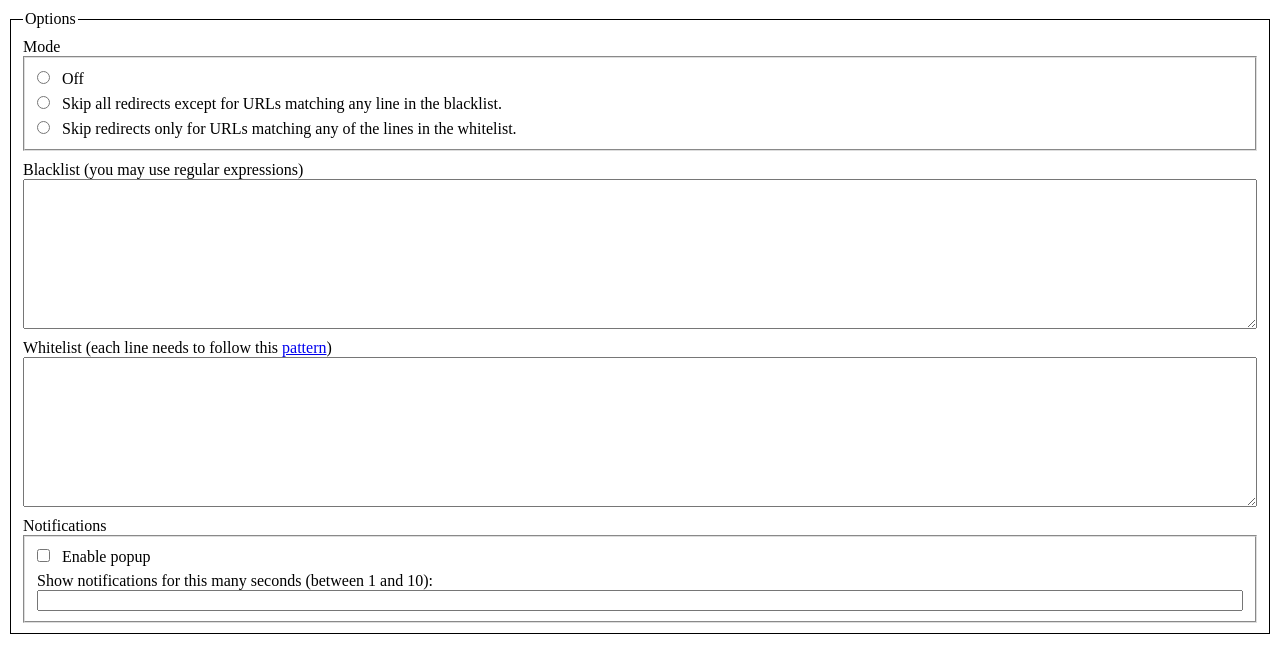
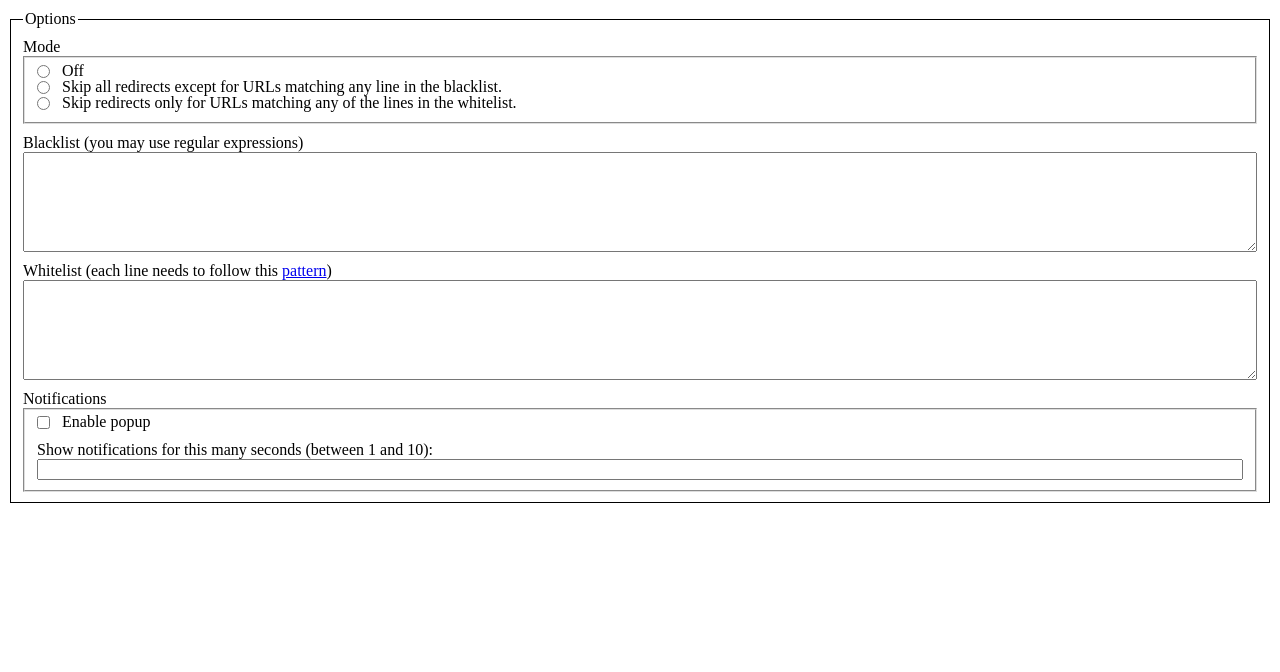
Before and after one commit to sblask-webextensions/webextension-skip-redirect, a browser extension: page options/options.html in a window 1280 px wide. Drawn offline with Linux system fonts and the light colour scheme.

Commit message:
Simplify css/html

```diff
--- a/options/options.css
+++ b/options/options.css
@@ -13,7 +13,9 @@ form > fieldset {
     padding-top: 0;
     width: 100%;
 }
-form > fieldset > *:nth-child(even) {
+form > fieldset > label,
+form > fieldset > fieldset > label {
+    display: inline-block;
     margin-top: 10px;
 }
 form > fieldset > fieldset {
@@ -28,21 +30,11 @@ input[type=radio] {
     display: inline-block;
 }
 textarea {
-    height: 150px;
+    height: 100px;
     padding: 3px;
     width: 100%;
-}
-.wrapper,
-.box-wrapper {
-    margin-top: 5px;
-}
-.box-wrapper {
-    line-height: 20px;
 }
 .box-wrapper > label {
     display: block;
     margin: -20px 0 0 25px;
 }
-.controls {
-    text-align: center;
-}
--- a/options/options.html
+++ b/options/options.html
@@ -53,12 +53,10 @@
                         </label>
                     </div>
 
-                    <div class="wrapper">
-                        <label for="notificationDuration">
-                            Show notifications for this many seconds (between 1 and 10):
-                        </label>
-                        <input type="number" id="notificationDuration" min="1" max="10">
-                    </div>
+                    <label for="notificationDuration">
+                        Show notifications for this many seconds (between 1 and 10):
+                    </label>
+                    <input type="number" id="notificationDuration" min="1" max="10">
                 </fieldset>
             </fieldset>
         </form>
```
